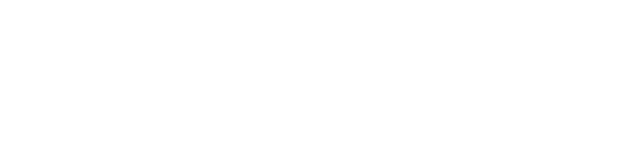
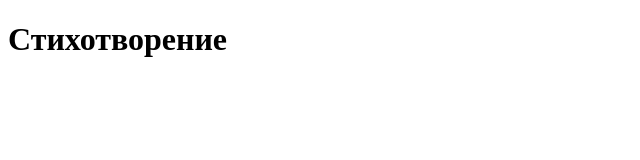
Before and after one commit to gugameiru/js_study-about_git, a plain HTML site: page index.html in a window 1280 px wide. Shown: the whole page, without its empty margins (0-640 px from the left). Drawn offline with Linux system fonts and the light colour scheme.

Commit message:
Добавил строчку в index.html

```diff
--- a/index.html
+++ b/index.html
@@ -7,6 +7,7 @@
         <title>Document</title>
     </head>
     <body>
+        <h1>Стихотворение</h1>
 
         <script src="script.js"></script>
 
```
